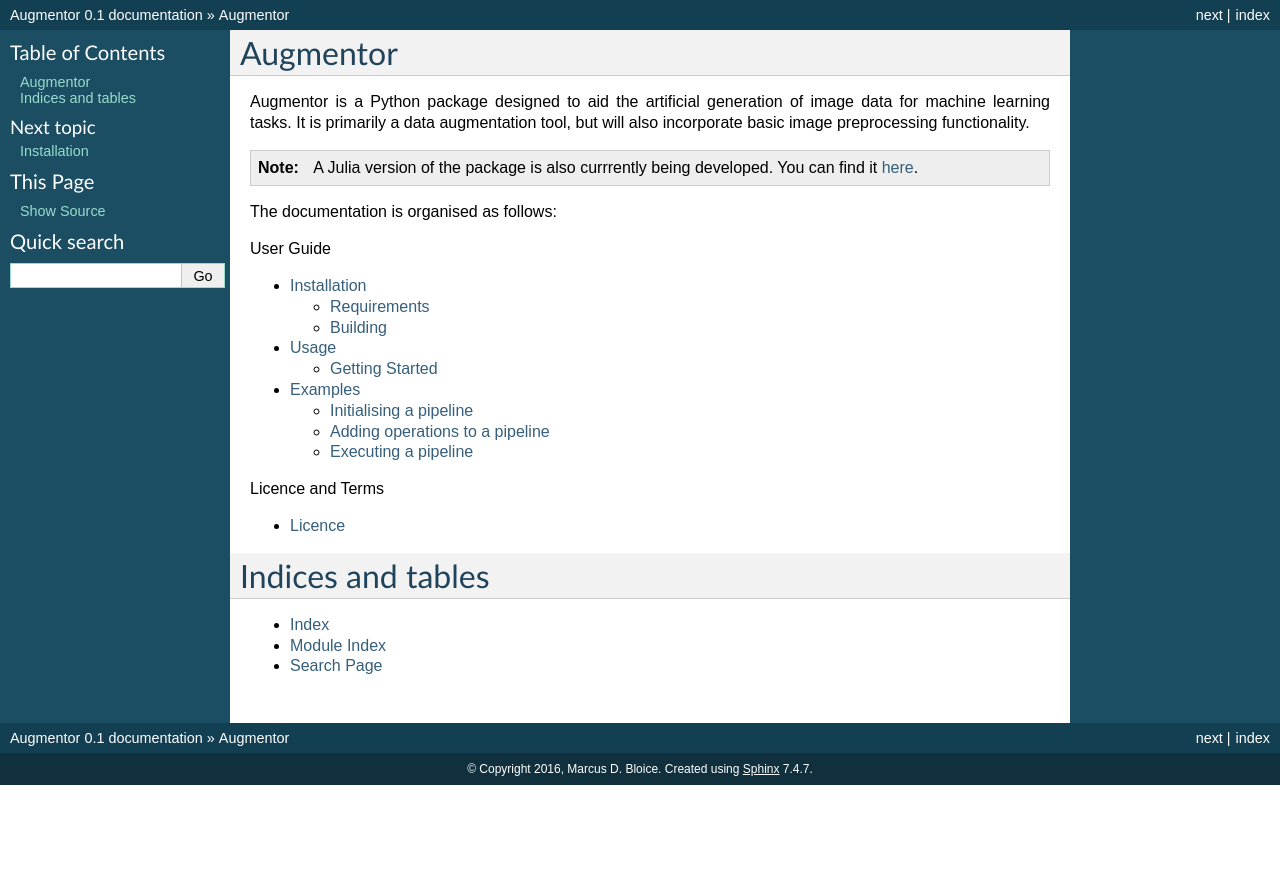
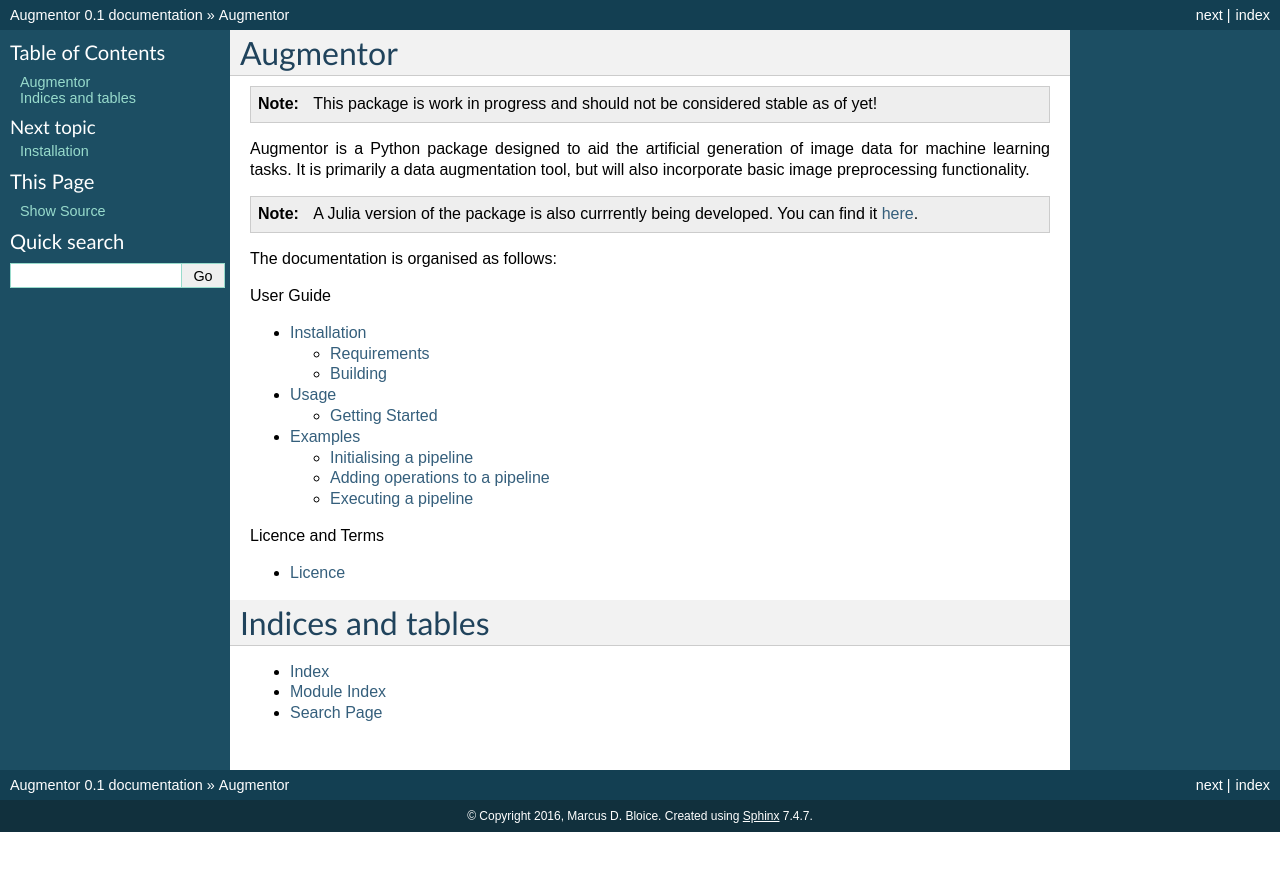
Before and after one commit to ChenXiao61/Img_augmentor, a Sphinx documentation site: the page built from docs/index.rst, in a window 1280 px wide. Shown: the top 871 px of the page. Built offline with Sphinx 7.4.7, drawn with Linux system fonts in a browser that asks for light colours.

Commit message:
WIP notice in documentation.

```diff
--- a/docs/index.rst
+++ b/docs/index.rst
@@ -5,6 +5,10 @@
 
 Augmentor
 =========
+
+.. note::
+
+    This package is work in progress and should not be considered stable as of yet!
 
 Augmentor is a Python package designed to aid the artificial generation of image data for machine learning tasks. It is primarily a data augmentation tool, but will also incorporate basic image preprocessing functionality.
 
```
